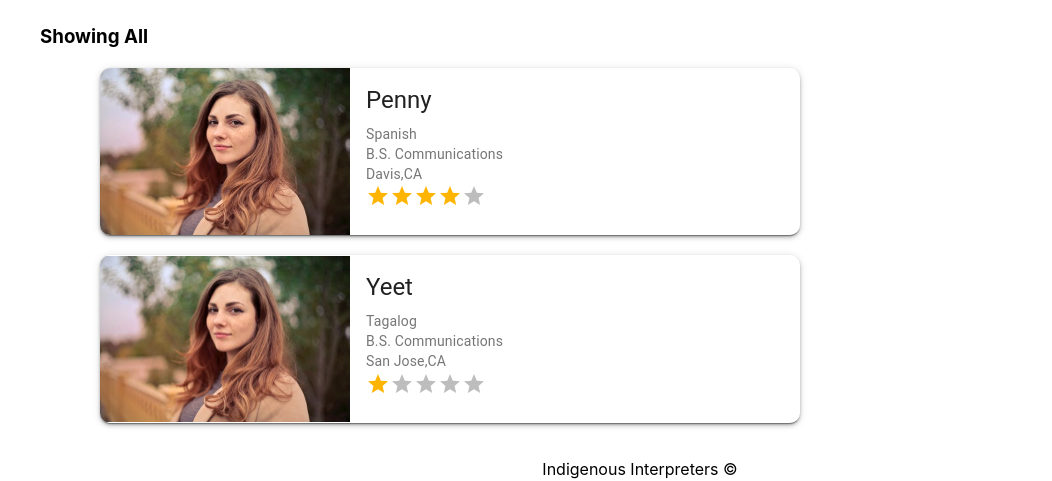
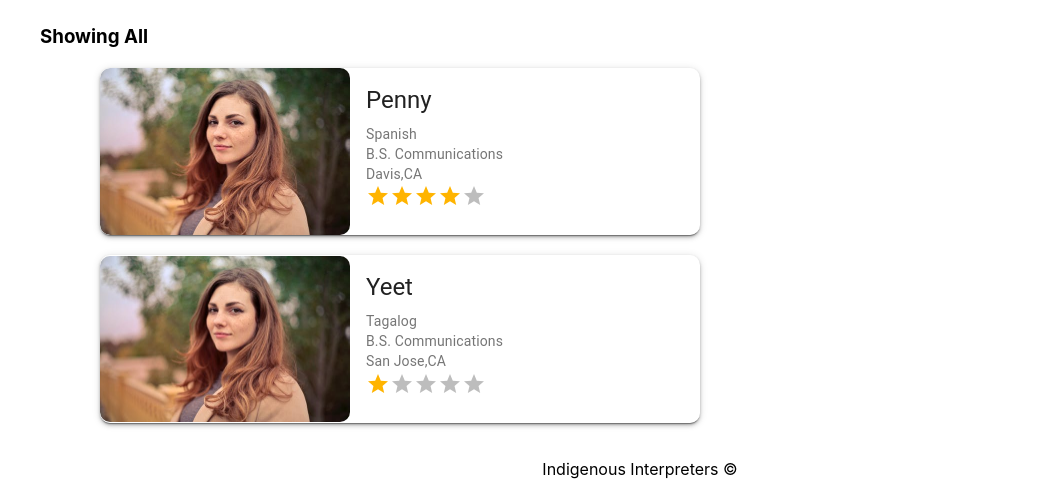
Before and after one commit to isabella232/ii-hackDavis, a React (Create React App) app: page / in a window 1280 px wide. Shown: the part 148-629 px from the top of the page, without its empty margins (0-1052 px from the left). Built offline with nearby package versions, Linux system fonts and the light colour scheme.

Commit message:
generic modal shows up

```diff
--- a/src/components/SearchResults/SearchResults.css
+++ b/src/components/SearchResults/SearchResults.css
@@ -7,4 +7,6 @@ li {
 }
 .profileImage {
   width: 100%;
+  border-radius: 10;
+
 }
--- a/src/components/SearchResults/SearchResults.js
+++ b/src/components/SearchResults/SearchResults.js
@@ -14,7 +14,7 @@ import Modal from '@material-ui/core/Modal';
 
 import './SearchResults.css'
 
-const useStyles = makeStyles({
+const useStyles = makeStyles(theme => ({
   root: {
     borderRadius: 50,
 
@@ -24,7 +24,7 @@ const useStyles = makeStyles({
 
   },
   cardActionArea: {
-    maxWidth: 700,
+    maxWidth: 600,
     display: 'flex',
     flexDirection: 'row',
     justifyContent: 'flex-start',
@@ -32,7 +32,7 @@ const useStyles = makeStyles({
 
   },
   box: {
-    maxWidth: 700,
+    maxWidth: 600,
     spacing: 10,
     borderRadius: 10,
 
@@ -40,21 +40,31 @@ const useStyles = makeStyles({
   profileImage: {
     maxWidth: 250,
     objectFit: 'cover',
-  }
+    borderRadius: 10,
 
-});
-function rand() {
-  return Math.round(Math.random() * 20) - 10;
-}
+  },
+  paper: {
+    // position: 'absolute',
+    // width: 400,
+    backgroundColor: 'white',
+    // border: '2px solid #000',
+    boxShadow: theme.shadows[5],
+    // padding: theme.spacing(2, 4, 3),
+  },
+
+}));
 
 function getModalStyle() {
-  const top = 50 + rand();
-  const left = 50 + rand();
+  const top = 10;
+  const left = 1000;
 
   return {
     top: `${top}%`,
     left: `${left}%`,
-    transform: `translate(-${top}%, -${left}%)`,
+    transform: `translate(${top}%, ${left}%)`,
+    borderRadius: 10,
+    outline: 'none',
+    maxWidth: 750,
   };
 }
 function SearchResults(props) {
@@ -79,15 +89,14 @@ function SearchResults(props) {
                                   <Box className={classes.box} boxShadow={3}>
                                     <Card className={classes.card} >
                                     <CardActionArea className={classes.cardActionArea} onClick={handleOpen}>
-                                      <div className="profileImage" className={classes.profileImage}>
                                       <CardMedia
+                                        className={classes.profileImage}
                                         component="img"
                                         alt="Interpreter Profile Photo"
                                         // height="150"
                                         image={ProfilePic}
                                         title="Interpreter"
                                       />
-                                      </div>
                                       <div>
                                       <CardContent>
                                         <Typography gutterBottom variant="h5" component="h2">
@@ -108,6 +117,7 @@ function SearchResults(props) {
 
                                   </li>)}
       </ul>
+      <Box className={classes.box} boxShadow={3}>
         <Modal
           aria-labelledby="simple-modal-title"
           aria-describedby="simple-modal-description"
@@ -121,6 +131,7 @@ function SearchResults(props) {
             </p>
           </div>
         </Modal>
+      </Box>
     </div>
   );
 }
```
Lines whose indentation alone changed are shown as unchanged.
